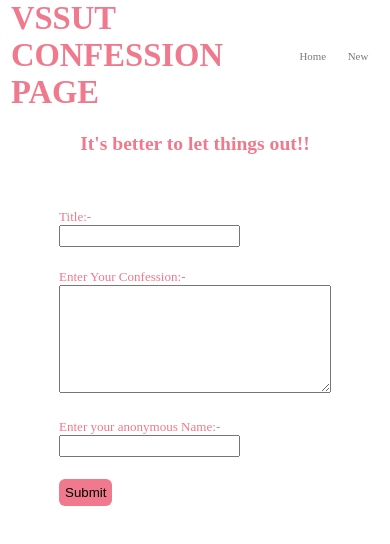
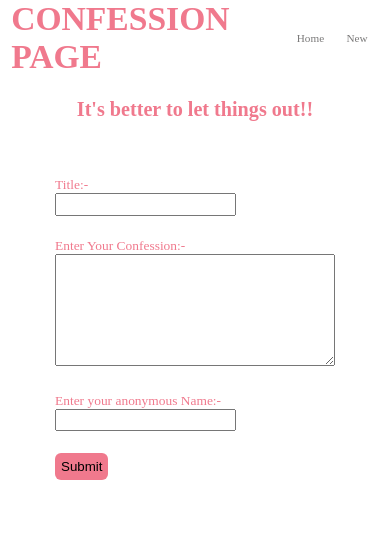
Before and after one commit to Meditatingpanda/to-do-react, a React (Create React App) app in the folder blog-post/: page /create in a window 390 px wide. Shown: the top 544 px of the page. Built offline with nearby package versions, Linux system fonts and the light colour scheme.

Commit message:
beta 1.2

```diff
--- a/blog-post/package.json
+++ b/blog-post/package.json
@@ -10,6 +10,7 @@
     "node-sass": "^6.0.1",
     "react": "^17.0.2",
     "react-dom": "^17.0.2",
+    "react-helmet": "^6.1.0",
     "react-icons": "^4.3.1",
     "react-router-dom": "^6.1.1",
     "react-scripts": "4.0.3",
--- a/blog-post/src/App.js
+++ b/blog-post/src/App.js
@@ -2,6 +2,7 @@ import Navbar from './navbar';
 import Home from './Home';
 import {BrowserRouter as Router,Route, Routes } from 'react-router-dom';
 import CreateBlog from './Create';
+
 function App() {
   return (
     <Router>
@@ -14,6 +15,7 @@ function App() {
        </Routes>
 
       </div>
+      <meta name="google-site-verification" content="7_9zevZVj3YaFrHmH7-q-0IkPKnXP6c7ZOhlXg0byIg" />
     </div>
     </Router>
   );
--- a/blog-post/src/Create.js
+++ b/blog-post/src/Create.js
@@ -1,24 +1,25 @@
 import { useState } from "react";
-import firebase from "firebase";
 import { db } from "./firebase_config";
-
-
+import { Link } from "react-router-dom";
 
 const CreateBlog = () => {
-  const [title,setTitle]=useState('');
-  const [body,setBody]=useState('');
-  const [author,setAuthor]=useState('');
-  const submitvalue=(e)=>{
+  const [title, setTitle] = useState("");
+  const [body, setBody] = useState("");
+  const [author, setAuthor] = useState("");
+  const submitvalue = (e) => {
     e.preventDefault();
-        db.collection('confessionpage').add(
-          {
-            title:title,
-            body:body,
-            author:author
+    if(title.length===0 || body.length===0 ){
+        window.alert("Enter Valid Inputs:-");
     }
-        )
+    else{
+      db.collection("confessionpage").add({
+        title: title,
+        body: body,
+        author: author,
+      });
+    }
 
-  }
+  };
   return (
     <div className="createNew">
       <h2>It's better to let things out!!</h2>
@@ -27,49 +28,46 @@ const CreateBlog = () => {
           <div className="t1">
             <label>Title:-</label>
             <br />
-              <input className="t1-title" type="text"
+            <input
+              className="t1-title"
+              type="text"
               required
-
-                onChange={(e)=>{
+              onChange={(e) => {
                 setTitle(e.target.value);
-                  console.log(title);
               }}
             />
           </div>
           <div className="t2">
             <label>Enter Your Confession:-</label>
             <br />
-              <textarea  required
-
-              onChange={(e)=>{
+            <textarea
+              required
+              onChange={(e) => {
                 setBody(e.target.value);
-                console.log(body);
               }}
-
-              >
-              </textarea>
+            ></textarea>
           </div>
           <div className="t3">
-              <label >Enter your anonymous Name:-</label>
+            <label>Enter your anonymous Name:-</label>
             <br />
-              <input type="text" required
-
-                onChange={(e)=>{
+            <input
+              type="text"
+              required
+              onChange={(e) => {
                 setAuthor(e.target.value);
-                  console.log(author);
               }}
-
             />
             <br />
-              <button className="btn" type="submit" onClick={submitvalue}>Submit</button>
+            <button className="btn" type="submit" onClick={submitvalue}>
+              <Link to="/" className="sub">
+                Submit
+              </Link>
+            </button>
           </div>
         </div>
-
-
-
       </form>
     </div>
   );
-}
+};
 
 export default CreateBlog;
--- a/blog-post/src/Home.js
+++ b/blog-post/src/Home.js
@@ -1,36 +1,28 @@
-import { useState,useEffect } from "react";
+import { useState, useEffect } from "react";
 import Blogcontent from "./listComponent";
-import firebase from "firebase";
 import { db } from "./firebase_config";
 const Home = () => {
   let [blog, setBlog] = useState([]);
-  const [isPending,setIsPending]=useState(true);
-  const [errorShow,SetError]=useState(null);
-  const handleDelete=(key)=>{
-      let newBlog=blog.filter((temp)=>temp.id!==key);
-      console.log(newBlog);
-      setBlog(newBlog);
-  }
-  useEffect(()=>{
-       db.collection("confessionpage").onSnapshot((query)=>{
-          setBlog( query.docs.map((doc)=>({
-            id:doc.id,
-            title:doc.data().title,
-            author:doc.data().author,
-            body:doc.data().body
-        })))
-       })
+  // let [check, setCheck] = useState(true);
+  useEffect(() => {
+    db.collection("confessionpage").onSnapshot((query) => {
+      setBlog(
+        query.docs.map((doc) => ({
+          id: doc.id,
+          title: doc.data().title,
+          author: doc.data().author,
+          body: doc.data().body,
+        }))
+      );
+    });
+  }, []);
 
-  },[]);
-
-  return ( <div className="home">
-
-
-        <Blogcontent blog={blog} />
-
-
-   </div>
-  )
-    };
+  return (
+    <div className="home">
+      {/* <h1 className="loader">Open Confession is Good for Soul😇</h1> */}
+      <Blogcontent blog={blog} />
+    </div>
+  );
+};
 
 export default Home;
--- a/blog-post/src/index.js
+++ b/blog-post/src/index.js
@@ -2,10 +2,16 @@ import React from 'react';
 import ReactDOM from 'react-dom';
 import './index.scss';
 import App from './App';
+import {Helmet} from 'react-helmet';
 
 
 ReactDOM.render(
   <React.StrictMode>
+    <Helmet>
+      <meta name="google-site-verification" content="7_9zevZVj3YaFrHmH7-q-0IkPKnXP6c7ZOhlXg0byIg" />
+
+     <title>Confession Page</title>
+    </Helmet>
     <App />
   </React.StrictMode>,
   document.getElementById('root')
--- a/blog-post/src/index.scss
+++ b/blog-post/src/index.scss
@@ -1,49 +1,49 @@
-*{
+* {
   margin: 0;
   padding: 0;
   box-sizing: border-box;
-   // background-color: black;
 }
 $primary-col: rgb(240, 121, 141);
-$secondary-col:rgb(122, 121, 121);
-.navbar{
+$secondary-col: rgb(122, 121, 121);
+
+.navbar {
   //margin-top: 3rem;
   //box-shadow: 1px 3px 5px rgba(0,0,0,0.1);
   display: flex;
   margin-bottom: 2rem;
-    h1{
+  h1 {
     color: $primary-col;
     font-size: 3rem;
     padding-left: 1rem;
   }
-    .links{
+  .links {
     display: flex;
     align-items: center;
-        a{
+    a {
       margin-right: 2rem;
       text-decoration: none;
       color: $secondary-col;
     }
-        a:hover{
+    a:hover {
       color: $primary-col;
       transition: 0.2s;
     }
     margin-left: auto;
   }
 }
-.home{
+.home {
   height: 30rem;
-    .content-box{
+  .content-box {
     margin: 3rem;
     // border: 2px solid black;
-       box-shadow: 1px 3px 5px rgba(0,0,0,0.1);
+    box-shadow: 1px 3px 5px rgba(0, 0, 0, 0.1);
     position: relative;
     padding: 20px;
-       .deleteBox{
+    .deleteBox {
       display: flex;
       justify-content: space-between;
     }
-       .btn{
+    .btn {
       font-size: 1rem;
       height: 1.8rem;
       border: none;
@@ -53,23 +53,23 @@ $secondary-col:rgb(122, 121, 121);
       border-radius: 4px;
       background-color: $primary-col;
     }
-       .btn:hover{
+    .btn:hover {
       background-color: rgb(73, 70, 70);
       transition: 0.7s;
       color: $primary-col;
     }
-        .title{
+    .title {
       font-size: 2rem;
       color: $primary-col;
       display: block;
       // justify-content: center;
       padding-bottom: 25px;
     }
-        .body{
+    .body {
       font-size: 1rem;
       color: $secondary-col;
     }
-        h6{
+    h6 {
       margin-top: 10px;
       color: $secondary-col;
       text-align: right;
@@ -79,42 +79,43 @@ $secondary-col:rgb(122, 121, 121);
   //     box-shadow: 1px 3px 5px rgba(0,0,0,0.1);
   // }
   //border: 1px solid black;
-  .loader{
+  .loader {
     display: flex;
     justify-content: center;
     font-size: 1.9rem;
+    color: $primary-col;
   }
 }
 @media (max-width: 768px) {
-   html{
+  html {
+    font-size: 85%;
+  }
+
+  .content-box {
+    box-shadow: 1px 3px 5px rgba(0, 0, 0, 0.1);
+  }
+}
+@media (max-width: 645px) {
+  html {
     font-size: 80%;
   }
 
-   .content-box{
-    box-shadow: 1px 3px 5px rgba(0,0,0,0.1);
-   }
-}
-@media (max-width: 645px) {
-    html{
-        font-size: 75%;
-    }
-
-    .content-box{
-        box-shadow: 1px 3px 5px rgba(0,0,0,0.1);
+  .content-box {
+    box-shadow: 1px 3px 5px rgba(0, 0, 0, 0.1);
   }
 }
 @media (max-width: 550px) {
-    html{
-        font-size: 68%;
+  html {
+    font-size: 70%;
   }
 
-    .content-box{
-        box-shadow: 1px 3px 5px rgba(0,0,0,0.1);
+  .content-box {
+    box-shadow: 1px 3px 5px rgba(0, 0, 0, 0.1);
   }
 }
 
 //styling for the form section
- .createNew{
+.createNew {
   width: 85%;
   margin: auto;
   //  display: flex;
@@ -123,39 +124,46 @@ $secondary-col:rgb(122, 121, 121);
   font-size: 1.2rem;
   color: $primary-col;
 
-     h2{
+  h2 {
     text-align: center;
   }
-     form{
+  form {
     margin-top: 5rem;
     display: flex;
     justify-content: center;
     margin: auto;
     padding-top: 5rem;
 
-         button{
+    button {
       color: black;
       background-color: $primary-col;
       border: none;
       padding: 6px;
       border-radius: 6px;
     }
-         .btn:hover{
+    .btn:hover {
       background-color: rgb(73, 70, 70);
       transition: 0.7s;
+    }
+     .sub{
+      text-decoration: none;
+      color: black;
+    }
+    .btn:hover .sub{
       color: $primary-col;
+      transition: 0.7s;
     }
-       textarea{
+    textarea {
       height: 10rem;
       width: 25rem;
       margin-bottom: 2rem;
     }
-     input{
+    input {
       margin-bottom: 2rem;
       height: 2rem;
     }
   }
-     form>div{
+  form > div {
     margin: auto;
   }
 }
--- a/blog-post/src/navbar.js
+++ b/blog-post/src/navbar.js
@@ -2,7 +2,7 @@ import { Link } from "react-router-dom";
 const Navbar = () => {
     return (
        <nav className="navbar">
-        <h1>VSSUT CONFESSION PAGE</h1>
+        <h1>CONFESSION PAGE</h1>
         <div className="links">
          <Link to="/">Home</Link>
          <Link  to="/create">New</Link>
```
Also changed, not shown: blog-post/data/db.json (deleted, +0 -16 lines), blog-post/src/listComponent.js (+11 -11 lines), blog-post/firebase.json (added), blog-post/src/index.css (deleted), 2 other files (tests, documents, lock files or other folders). Lines whose indentation alone changed are shown as unchanged.
